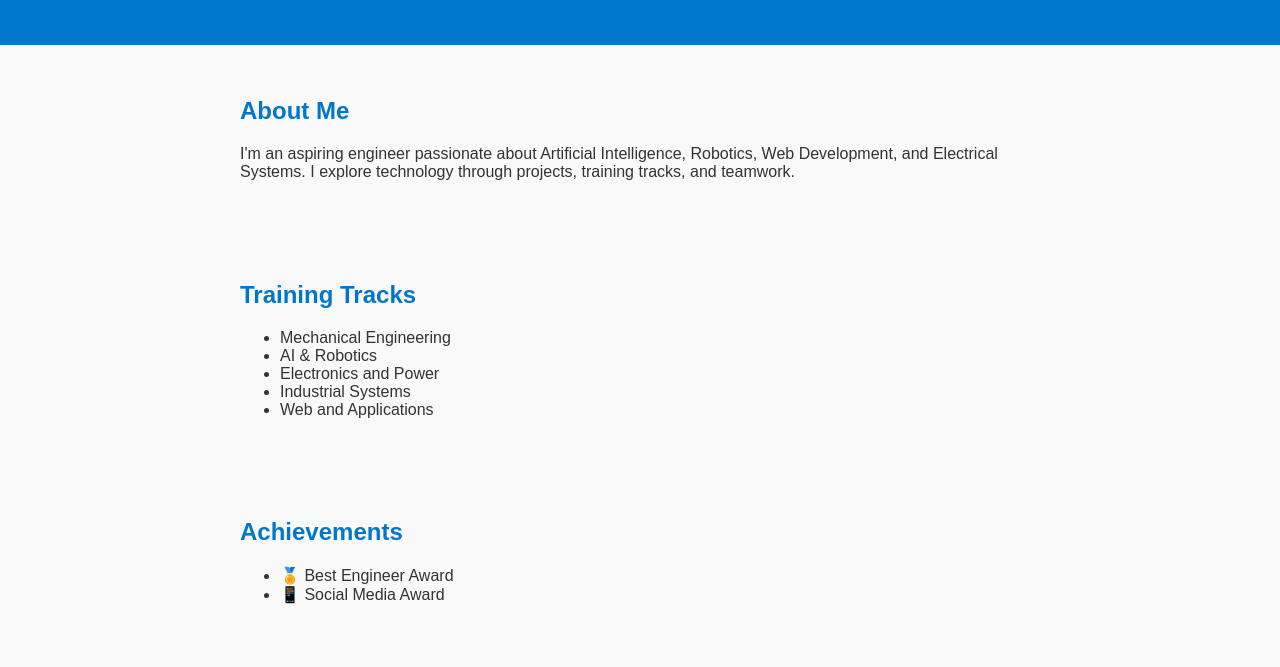
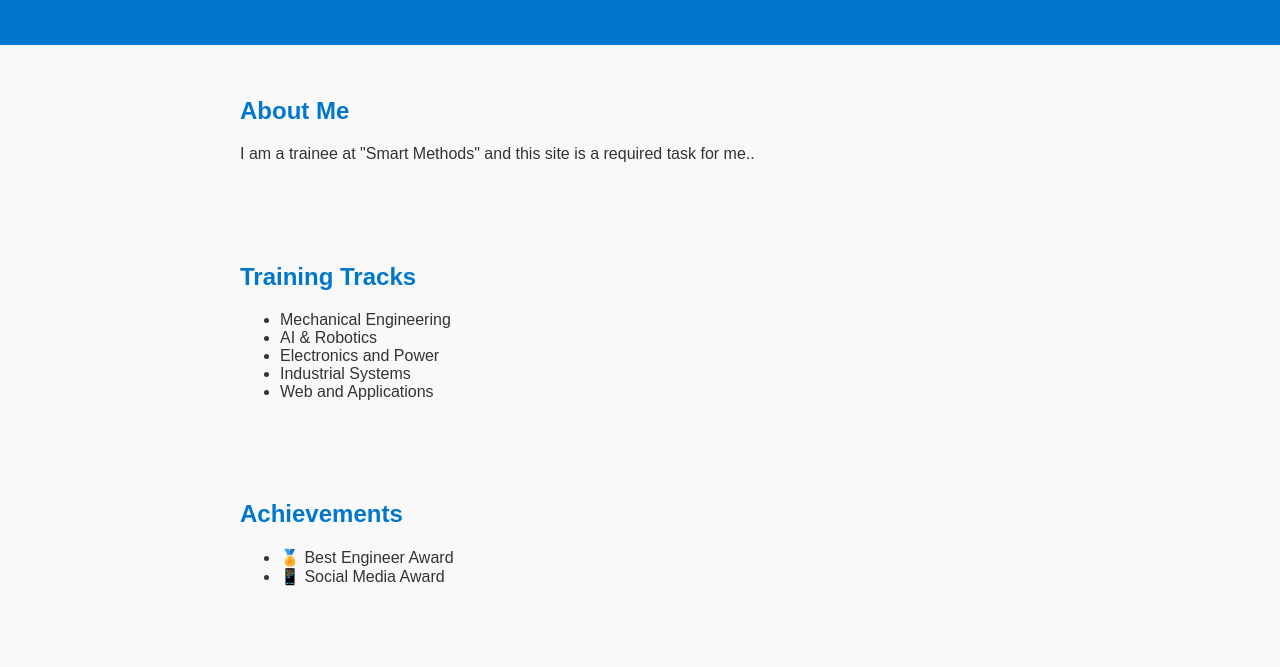
Before and after one commit to dhm-tech/personal-website, a plain HTML site: page index.html in a window 1280 px wide. Shown: the part 133-800 px from the top of the page. Drawn offline with Linux system fonts and the light colour scheme.

Commit message:
Updated homepage content

```diff
--- a/index.html
+++ b/index.html
@@ -15,9 +15,7 @@
   <section id="about">
     <h2>About Me</h2>
     <p>
-      I'm an aspiring engineer passionate about Artificial Intelligence, Robotics,
-      Web Development, and Electrical Systems. I explore technology through projects,
-      training tracks, and teamwork.
+      I am a trainee at "Smart Methods" and this site is a required task for me..
     </p>
   </section>
 
```
